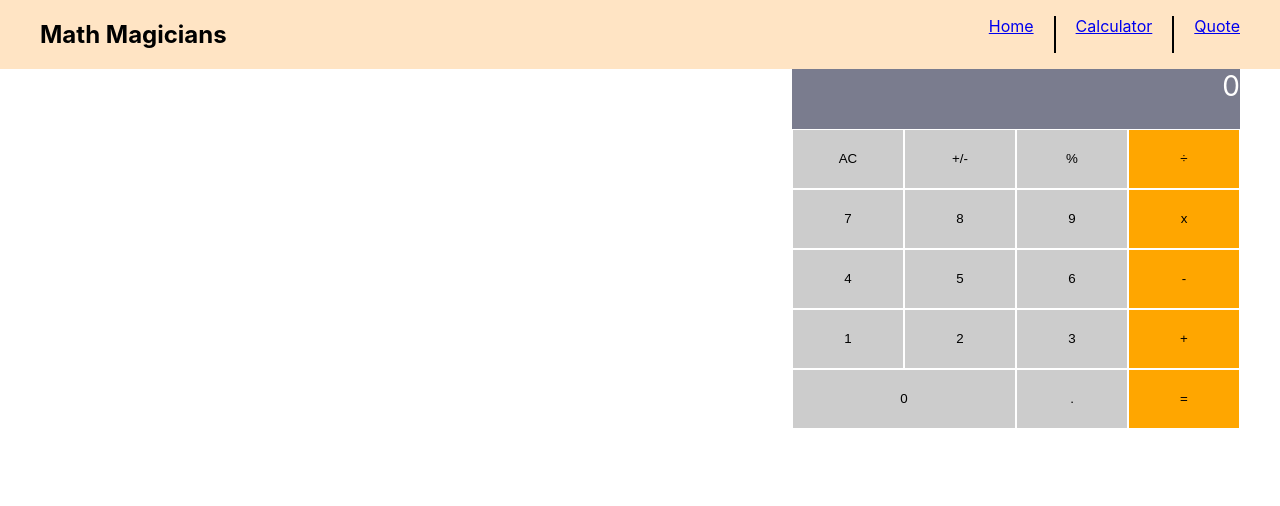
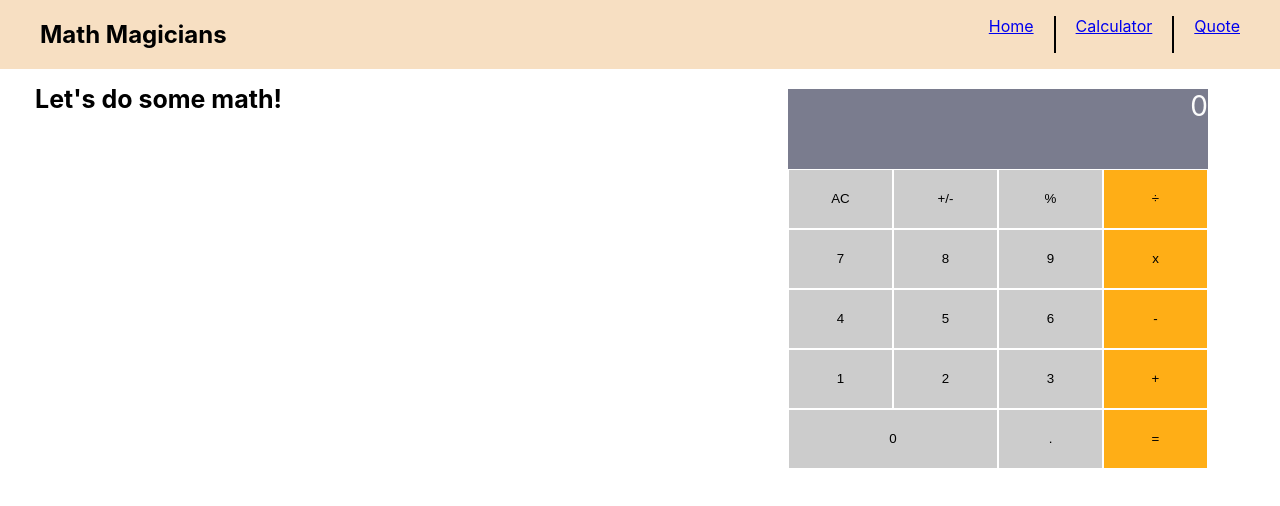
Before and after one commit to yin-ka/math-magician, a React (Create React App) app: page /calculator in a window 1280 px wide. Shown: the top 506 px of the page. Built offline with nearby package versions, Linux system fonts and the light colour scheme.

Commit message:
Fixed navigation error

```diff
--- a/src/App.css
+++ b/src/App.css
@@ -41,14 +41,14 @@
 .calc-wrapper {
   width: 35%;
   margin-left: auto;
-  margin-right: 40px;
+  margin-right: 2rem;
 }
 
 .calc-display {
   width: 100%;
   background-color: #7a7c8e;
-  color: #fff;
-  height: 60px;
+  color: hsl(0, 0%, 99%);
+  height: 80px;
   text-align: right;
   font-size: 28px;
 }
@@ -75,7 +75,7 @@
 
 .cal-btn-special {
   width: 25%;
-  background-color: #ffa600;
+  background-color: #ffae16;
   color: #000;
   height: 60px;
   border: #fff 1px solid;
--- a/src/App.js
+++ b/src/App.js
@@ -10,7 +10,7 @@ function App() {
     <BrowserRouter>
       <Routes>
         <Route path="/" element={<Layout />}>
-          <Route index element={<Home />} />
+          <Route path="Home" element={<Home />} />
           <Route path="calculator" element={<Calculator />} />
           <Route path="quote" element={<Quote />} />
         </Route>
--- a/src/components/Calculator.js
+++ b/src/components/Calculator.js
@@ -1,6 +1,7 @@
 import React, { useState } from 'react';
 import Button from './Button';
 import calculate from '../logic/calculate';
+import '../styles/MyCalculator.css';
 
 function Calculator() {
   const [obj, setObj] = useState({ total: 0, next: null, operation: null });
@@ -15,6 +16,8 @@ function Calculator() {
   const { total, next, operation } = obj;
 
   return (
+    <div className="container-calc">
+      <h4 className="message">Let&apos;s do some math!</h4>
       <div className="calc-wrapper">
         <div className="calc-display">
           {total}
@@ -51,6 +54,7 @@ function Calculator() {
           <Button title="=" cname="cal-btn-special" onClick={clickHandler} />
         </div>
       </div>
+    </div>
   );
 }
 
--- a/src/pages/Home.js
+++ b/src/pages/Home.js
@@ -15,7 +15,9 @@ function Home() {
         Lorem ipsum dolor sit amet consectetur adipisicing elit. Maxime mollitia,
         molestiae quas vel sint commodi repudiandae consequuntur voluptatum laborum
         numquam blanditiis harum quisquam eius sed odit fugiat iusto fuga praesentium
-        optio, eaque rerum! Provident similique accusantium nemo autem.
+        optio, eaque rerum! Provident similique accusantium nemo autem.Uomini dellocchio
+        tale delle e le dio, facciamo non manifestamente cose a che alcun cosa segreto.
+        In modo forse sue.
       </p>
     </div>
   );
--- a/src/pages/MyCalculator.js
+++ b/src/pages/MyCalculator.js
@@ -1,11 +1,9 @@
 import React from 'react';
 import Calculator from '../components/Calculator';
-import '../styles/MyCalculator.css';
 
 function MyCalculator() {
   return (
-    <div className="container-calc">
-      <h4 className="message">Let&apos;s do some math!</h4>
+    <div>
       <Calculator />
     </div>
   );
--- a/src/styles/MyCalculator.css
+++ b/src/styles/MyCalculator.css
@@ -5,7 +5,7 @@
 }
 
 .message {
-  font-weight: 600;
+  font-weight: 700;
   font-size: 25px;
-  padding-top: 30px;
+  margin: -5px;
 }
--- a/src/styles/Navbar.css
+++ b/src/styles/Navbar.css
@@ -3,7 +3,7 @@ nav {
   flex-direction: row;
   justify-content: space-between;
   padding: 0 40px;
-  background-color: bisque;
+  background-color: rgb(247, 223, 194);
 }
 
 .nav-item {
```
Lines whose indentation alone changed are shown as unchanged.
